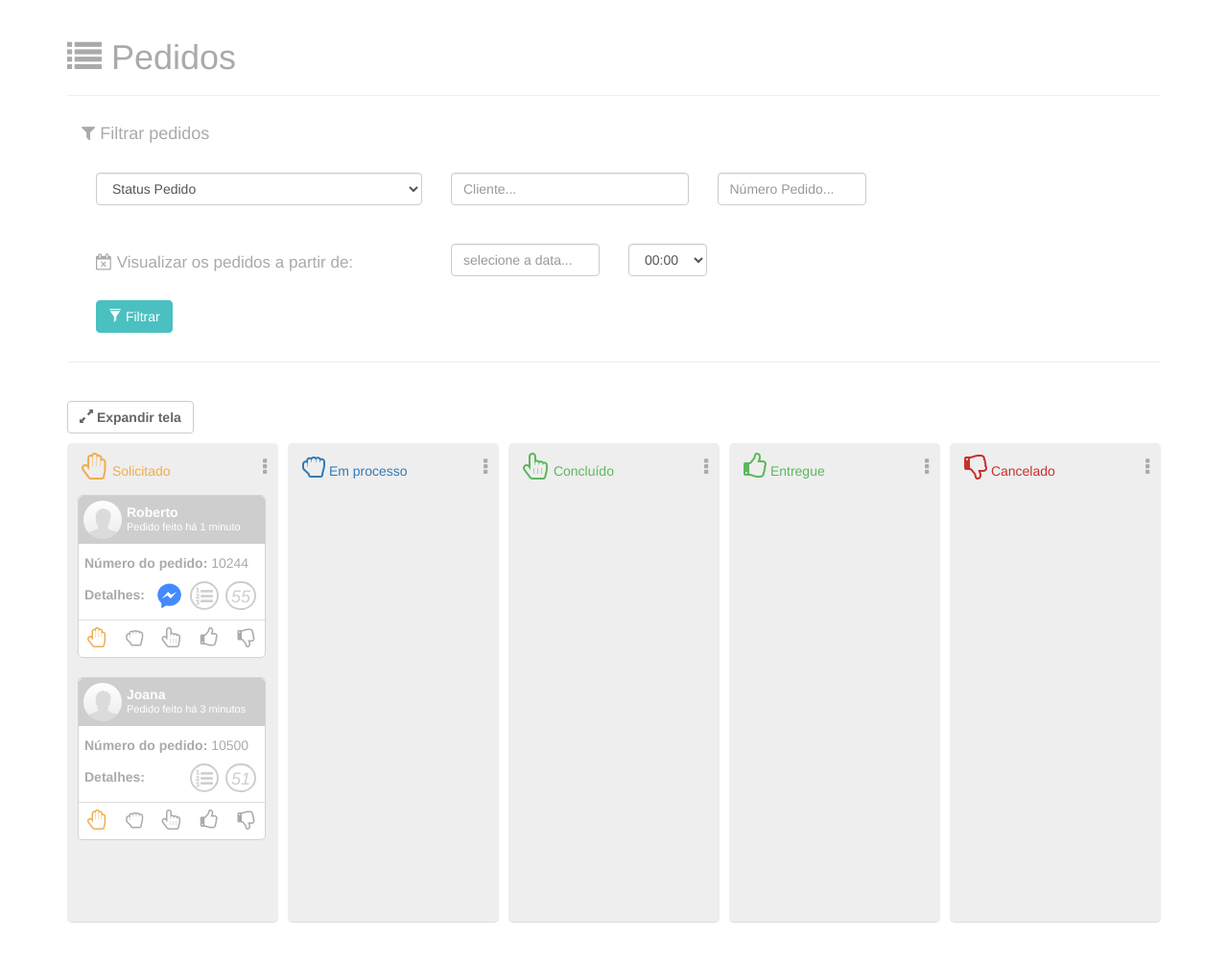
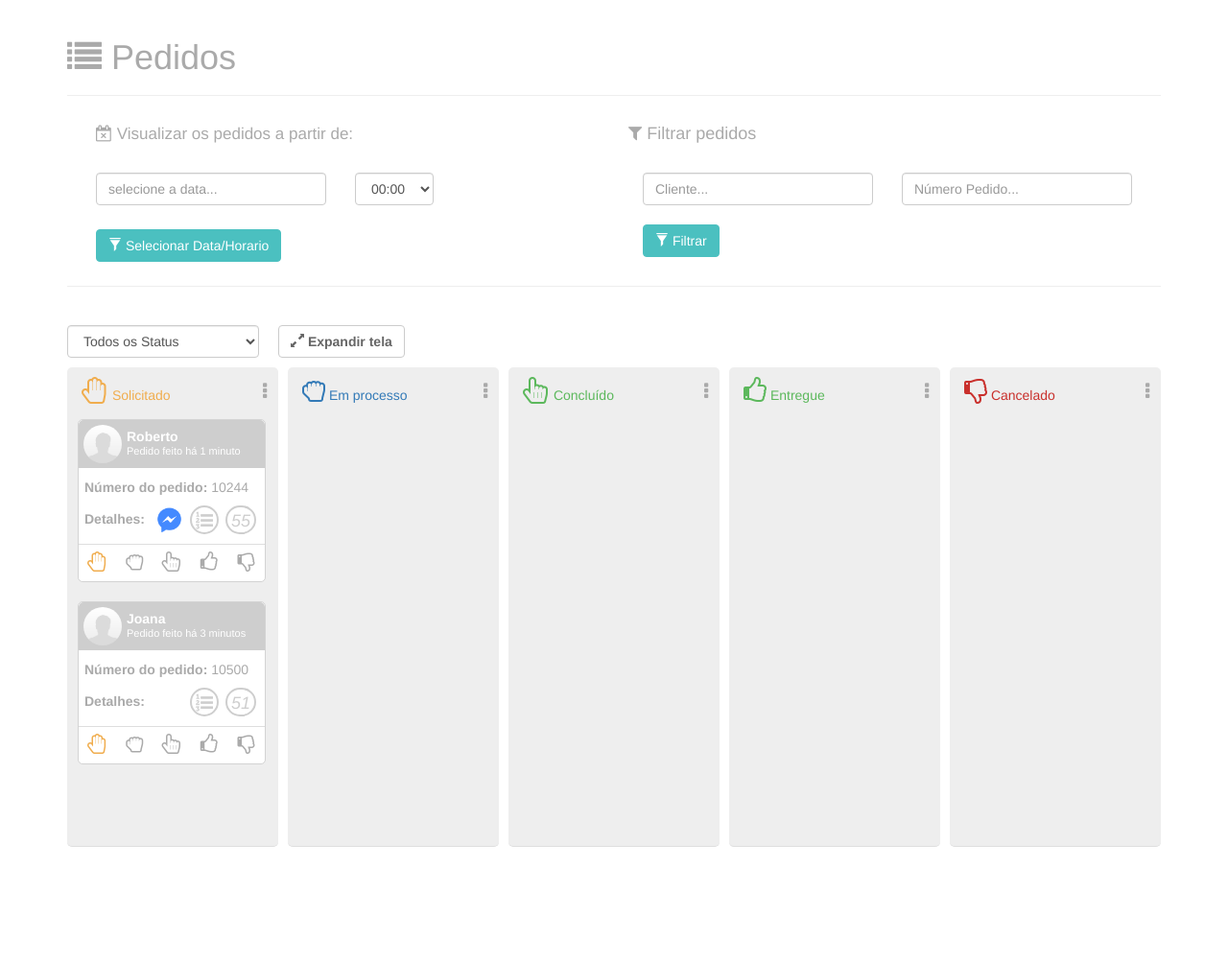
Before and after one commit to robertocsp/bipy3, a Django app: page /pedidos/ in a window 1280 px wide. Shown: the part 52-1054 px from the top of the page at 96% size. After the commit the page ends 935 px from the top, so only its background shows below. Run offline with Django 3.2, Linux system fonts and the light colour scheme; some libraries are stand-ins or nearby versions.

Commit message:
Ajustes na tela de pedidos

```diff
--- a/marvinpub/static/marvinpub/css/style.css
+++ b/marvinpub/static/marvinpub/css/style.css
@@ -301,6 +301,12 @@ footer p{
     float: left;
     display: block;
     margin: 0 20px 0 0;
+}
+
+.status-combo{
+    width: 200px;
+    float: left;
+    margin-right: 20px;
 }
 
 .linha-btn strong, .linha-btn span{
@@ -982,9 +988,10 @@ h4, h5{
 }
 
 .filtros-pedidos{
-    padding-bottom: 30px;
+    padding-bottom: 10px;
     border-bottom: 1px solid #eee;
     margin-bottom: 40px;
+    float: left;
 }
 
 .pedidos{
--- a/marvinpub/templates/pedidos.html
+++ b/marvinpub/templates/pedidos.html
@@ -8,32 +8,15 @@
   <div class="page-header">
     <h1><i class="fa fa-list"></i> Pedidos</h1>
   </div>
-  <div class="filtros-pedidos col-md-12">
-    <h4><i class="fa fa-filter"></i> Filtrar pedidos</h4><br>
-    <div class="form-group">
-      <div class="col-md-4">
-        <select class="form-control" id="sel1">
-          <option>Status Pedido</option>
-          <option>Solicitado</option>
-          <option>Em processo</option>
-          <option>Concluído</option>
-          <option>Enregue</option>
-          <option>Cancelado</option>
-        </select><br><br>
+    <div class="filtros-pedidos">
+       <div class="form-group col-md-6">
+          <div class="col-md-12">
+            <h4 class="font17"><i class="fa fa-calendar-times-o"></i> Visualizar os pedidos a partir de:</h4><br>
           </div>
-      <div class="col-md-3">
-        <input type="text" placeholder="Cliente..." class="form-control"><br>
-      </div>
-      <div class="col-md-2">
-        <input type="text" placeholder="Número Pedido..." class="form-control"><br><br>
-      </div>
-      <div class="col-md-4">
-        <h5 class="font17"><i class="fa fa-calendar-times-o"></i> Visualizar os pedidos a partir de:</h5>
-      </div>
-      <div class="col-md-2">
+          <div class="col-md-6">
               <input type="text" placeholder="selecione a data..." id="pedido-de" class="form-control">
           </div>
-      <div class="col-md-3">
+          <div class="col-md-6">
             <label>
               <select class="form-control">
                   <option>00:00</option>
@@ -60,18 +43,44 @@
                   <option>21:00</option>
                   <option>22:00</option>
                   <option>23:00</option>
-          </select>
+              </select><br>
             </label>
           </div>
+
+          <div class="col-md-12">
+              <button type="submit" class="btn btn-primary btn-verde">
+                  <span class="glyphicon glyphicon-filter" aria-hidden="true"></span> Selecionar Data/Horario
+                </button><br>
           </div>
-      <div class="col-md-12"><br>
+      </div>
+      <div class="col-md-6">
+            <h4><i class="fa fa-filter"></i> Filtrar pedidos</h4><br>
+            <div class="form-group">
+
+              <div class="col-md-6">
+                <input type="text" placeholder="Cliente..." class="form-control"><br>
+              </div>
+              <div class="col-md-6">
+                <input type="text" placeholder="Número Pedido..." class="form-control"><br>
+              </div>
+              <div class="col-md-12">
                   <button type="submit" class="btn btn-primary btn-verde">
                     <span class="glyphicon glyphicon-filter" aria-hidden="true"></span> Filtrar
                   </button>
               </div>
             </div>
+        </div>
+    </div>
     <div class="dnd">
         <div class="linha-btn">
+            <select class="form-control status-combo" id="sel1">
+              <option value="status" selected="selected">Todos os Status</option>
+              <option value="solicitado">Solicitado</option>
+              <option value="em-processo">Em processo</option>
+              <option value="concluido">Concluído</option>
+              <option value="entregue">Entregue</option>
+              <option value="cancelado">Cancelado</option>
+            </select>
             <button type="button" class="btn btn-default btn-expandir-tela" aria-label="Left Align">
               <span class="glyphicon glyphicon-resize-full" aria-hidden="true"></span> <strong>Expandir tela</strong>
             </button>
@@ -700,6 +709,7 @@
     //Botao restaurar as colunas
     $('.btn-restaurar').click(function(){
         $(".btn-restaurar").hide(600);
+        $(".coluna").show();
         $('.coluna').removeClass('col-active');
         $('.coluna').removeClass('coluna-normal');
         $('i.fa-ellipsis-h').removeClass('fa-ellipsis-h').addClass('fa-ellipsis-v');
@@ -722,6 +732,24 @@
             $(".dnd").removeClass("todo");
             $(this).find("span").removeClass("glyphicon-resize-small").addClass("glyphicon-resize-full");
             $(this).find("strong").text("Expandir tela");
+        }
+    });
+
+    //select status
+    $(".status-combo").change(function(){
+        id = $(this).find("option:selected").val();
+        $(".coluna").removeClass("coluna-normal");
+        if (id == "status"){
+            $(".coluna").show("slow");
+            $(".coluna").animate({
+              width: "19.2%"
+            }, 1500 );
+        }else{
+            $(".coluna").hide("slow");
+            $("#" + id).parent(".coluna").show("slow");
+            $("#" + id).parent(".coluna").animate({
+              width: "100%"
+            }, 1500 );
         }
     });
 
```
Lines whose indentation alone changed are shown as unchanged.
